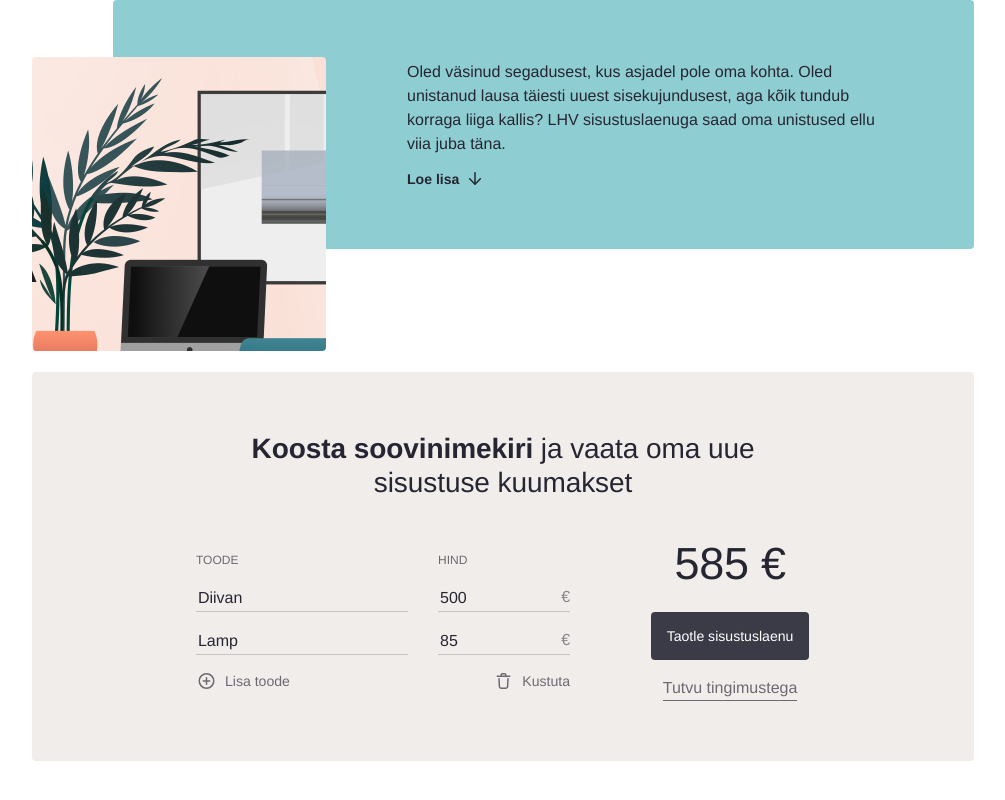
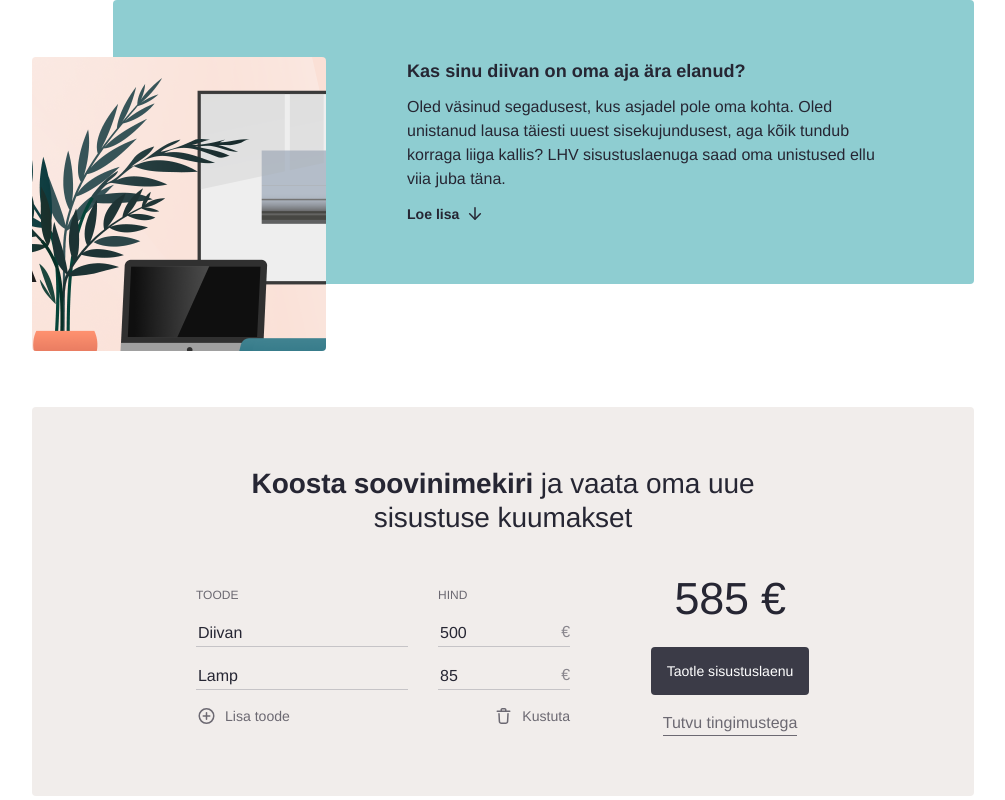
Before and after one commit to eerikkodasma/lhv-front-end, a Vue app: page / in a window 1280 px wide. Shown: the top 800 px of the page, without its empty margins (137-1142 px from the left). Built offline with nearby package versions, Linux system fonts and the light colour scheme.

Commit message:
Fixed Header component mobile view

```diff
--- a/src/components/Header.vue
+++ b/src/components/Header.vue
@@ -14,11 +14,13 @@
           : 'section-mobile-flipped',
       ]"
     >
-      <h5 v-if="isMobile && !isCardFlipped">
+      <h5 :style="[isMobile && isCardFlipped && 'display: none']">
         Kas sinu diivan on oma aja ära elanud?
       </h5>
-      <template v-else>
-        <p class="section-text">
+      <p
+        class="section-text"
+        :style="[isMobile && !isCardFlipped && 'display: none']"
+      >
         Oled väsinud segadusest, kus asjadel pole oma kohta. Oled unistanud
         lausa täiesti uuest sisekujundusest, aga kõik tundub korraga liiga
         kallis? LHV sisustuslaenuga saad oma unistused ellu viia juba täna.
@@ -27,13 +29,13 @@
         class="header-button"
         :format="FORMATS.TERTIARY"
         @click="scrollToElement"
+        :style="[isMobile && !isCardFlipped && 'display: none']"
       >
         Loe lisa
         <template #right-icon>
           <img src="../assets/icons/down-arrow.svg" alt="arrow" />
         </template>
       </BaseButton>
-      </template>
     </div>
     <img
       v-if="isMobile"
@@ -83,6 +85,7 @@ function scrollToElement() {
   top: 57px;
   left: -5.06rem;
   border-radius: 0.25rem;
+  object-fit: cover;
 
   @media screen and (max-width: 600px) {
     position: static;
```
Lines whose indentation alone changed are shown as unchanged.
